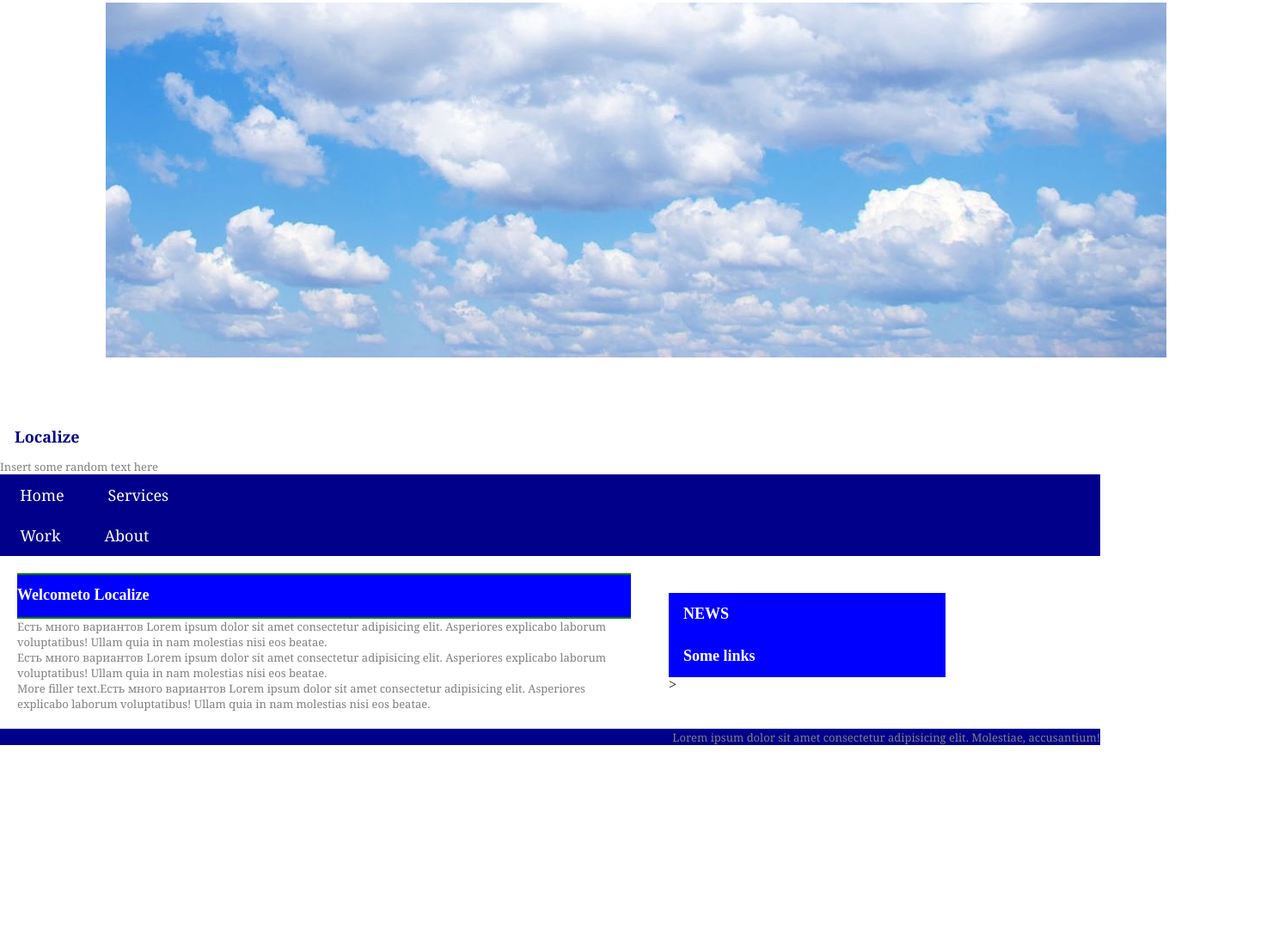
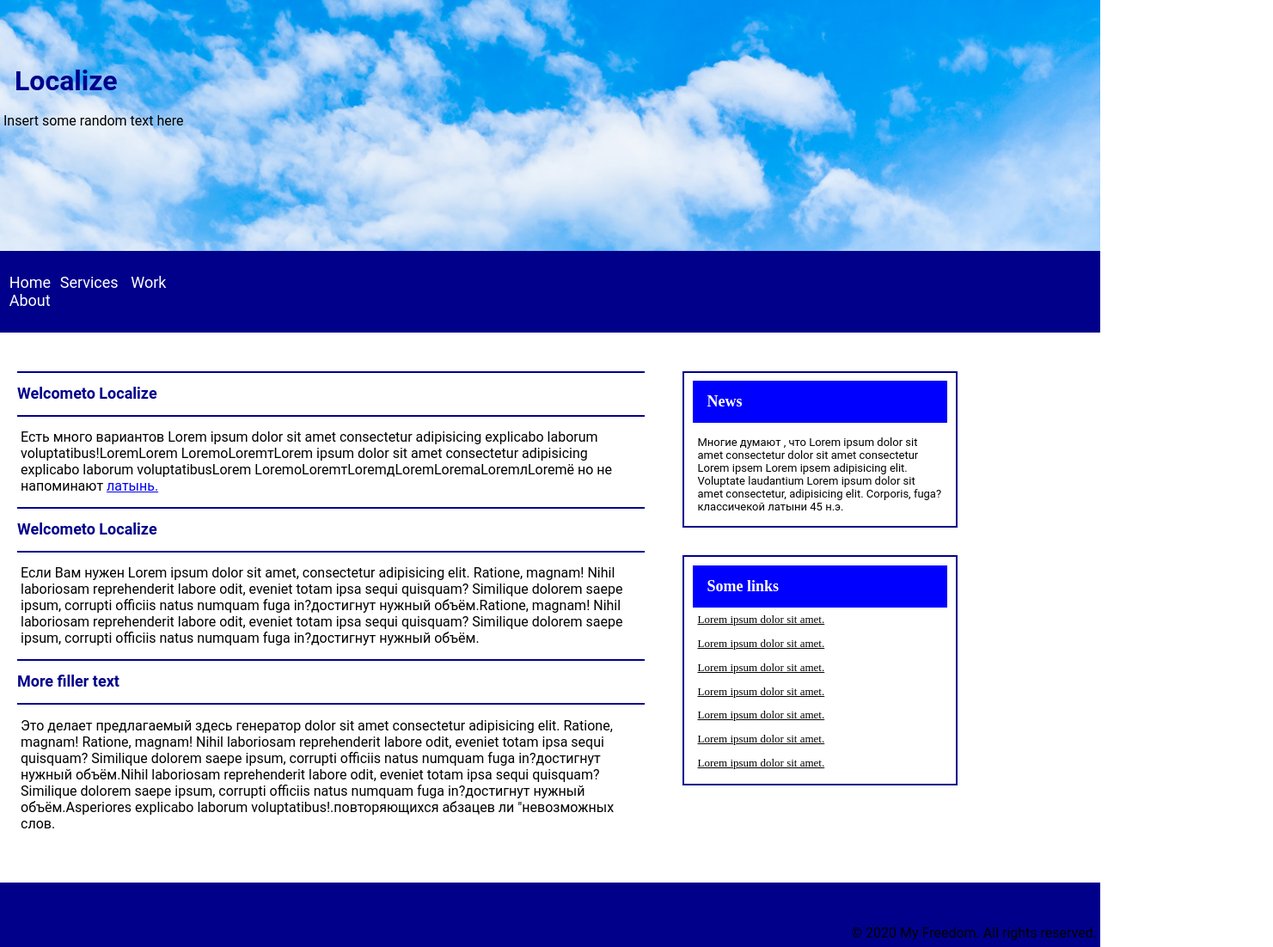
Before and after one commit to dzauchne/3.Inline-Block-model.Display, a plain HTML site: page Task3.3-DaryaZauchner/index.html in a window 1280 px wide. Shown: the part 59-1161 px from the top of the page at 86% size, 1481 px wide, since content can reach past the window. Before the commit the page ends 926 px from the top, so only its background shows below. Drawn offline with Linux system fonts and the light colour scheme.

Commit message:
Add files via upload
Task3.3 (changed)

```diff
--- a/Task3.3-DaryaZauchner/index.html
+++ b/Task3.3-DaryaZauchner/index.html
@@ -11,53 +11,62 @@
 
 <body>
     <header>
-        <div class="container ">
-            <a href="#" class="logo"> <img src="images/Sky(reduced).JPG" alt="picture"></a>
+        <div class="container">
             <h1>Localize</h1>
             <p>Insert some random text here</p>
         </div>
     </header>
     <nav>
         <div class="container ">
-            <a href="# ">Home</a>
-            <a href="# ">Services</a>
-            <a href="# ">Work</a>
-            <a href="# ">About</a>
+            <a class="Anker" href="#">Home</a><a class="Anker" href="#">Services</a> <a class="Anker" href="#">Work</a> <a class="Anker" href="#">About</a>
         </div>
     </nav>
     <main>
-        <div class="container ">
+        <div class="container">
             <div class="left-column ">
                 <h2>
                     Welcometo Localize
                 </h2>
-                <p>Есть много вариантов Lorem ipsum dolor sit amet consectetur adipisicing elit. Asperiores explicabo laborum voluptatibus! Ullam quia in nam molestias nisi eos beatae.
+                <p>Есть много вариантов Lorem ipsum dolor sit amet consectetur adipisicing explicabo laborum voluptatibus!LoremLorem LoremоLoremтLorem ipsum dolor sit amet consectetur adipisicing explicabo laborum voluptatibusLorem LoremоLoremтLoremдLoremLoremаLoremлLoremё
+                    но не напоминают
+                    <a href="латынь">латынь.</a>
                 </p>
-                <p>Есть много вариантов Lorem ipsum dolor sit amet consectetur adipisicing elit. Asperiores explicabo laborum voluptatibus! Ullam quia in nam molestias nisi eos beatae.
+                <h2>
+                    Welcometo Localize
+                </h2>
+                <p>Если Вам нужен Lorem ipsum dolor sit amet, consectetur adipisicing elit. Ratione, magnam! Nihil laboriosam reprehenderit labore odit, eveniet totam ipsa sequi quisquam? Similique dolorem saepe ipsum, corrupti officiis natus numquam fuga
+                    in?достигнут нужный объём.Ratione, magnam! Nihil laboriosam reprehenderit labore odit, eveniet totam ipsa sequi quisquam? Similique dolorem saepe ipsum, corrupti officiis natus numquam fuga in?достигнут нужный объём.
                 </p>
-                <p>More filler text.Есть много вариантов Lorem ipsum dolor sit amet consectetur adipisicing elit. Asperiores explicabo laborum voluptatibus! Ullam quia in nam molestias nisi eos beatae.
-                </p>
+                <h2>
+                    More filler text
+                </h2>
+                <p>Это делает предлагаемый здесь генератор dolor sit amet consectetur adipisicing elit. Ratione, magnam! Ratione, magnam! Nihil laboriosam reprehenderit labore odit, eveniet totam ipsa sequi quisquam? Similique dolorem saepe ipsum, corrupti
+                    officiis natus numquam fuga in?достигнут нужный объём.Nihil laboriosam reprehenderit labore odit, eveniet totam ipsa sequi quisquam? Similique dolorem saepe ipsum, corrupti officiis natus numquam fuga in?достигнут нужный объём.Asperiores
+                    explicabo laborum voluptatibus!.повторяющихся абзацев ли "невозможных слов. </p>
             </div>
-            <div class="right-column ">
+            <div class="right-column">
                 <div>
-                    <h3>NEWS
-                    </h3>
-                    <p>
+                    <h3>News</h3>
+                    <p>Многие думают , что Lorem ipsum dolor sit amet consectetur dolor sit amet consectetur Lorem ipsem Lorem ipsem adipisicing elit. Voluptate laudantium Lorem ipsum dolor sit amet consectetur, adipisicing elit. Corporis, fuga?классичекой
+                        латыни 45 н.э.
                     </p>
                 </div>
                 <div>
-                    <h3>Some links
-                    </h3>
-                    <p>
-                    </p>
-                    <div>
-                    </div>
-                </div>>
+                    <h3>Some links </h3>
+                    <a class="Lorem" href="#">Lorem ipsum dolor sit amet.</a>
+                    <a class="Lorem" href="#">Lorem ipsum dolor sit amet.</a>
+                    <a class="Lorem" href="#">Lorem ipsum dolor sit amet.</a>
+                    <a class="Lorem" href="#">Lorem ipsum dolor sit amet.</a>
+                    <a class="Lorem" href="#">Lorem ipsum dolor sit amet.</a>
+                    <a class="Lorem" href="#">Lorem ipsum dolor sit amet.</a>
+                    <a class="Lorem" href="#">Lorem ipsum dolor sit amet.</a>
+                </div>
             </div>
+        </div>
     </main>
     <footer>
-        <div class="container ">
-            <p>Lorem ipsum dolor sit amet consectetur adipisicing elit. Molestiae, accusantium!</p>
+        <div class="container">
+            <p color="white"> &copy; 2020 My Freedom. All rights reserved. </p>
         </div>
     </footer>
     </div>
--- a/Task3.3-DaryaZauchner/style.css
+++ b/Task3.3-DaryaZauchner/style.css
@@ -5,49 +5,43 @@
 }
 
 header {
-    background-image: url(.../images/Sky(reduced).jpg;
-    width: 100%;
+    background-image: url(./images/небо.JPG);
     background-repeat: no-repeat;
     background-size: cover;
-    font-family: Cambria;
+    padding-top: 120px;
+    padding-bottom: 138px;
+    font-family: Roboto;
 }
 
 .container {
     display: inline-block;
     max-width: 1146 px;
     margin: auto;
-    vertical-align: middle;
+    vertical-align: top;
 }
 
 h1 {
+    font-family: Roboto;
     color: darkblue;
-    display: block;
-    font-size: large;
+    display: inline-block;
+    font-size: extralarge;
     text-align: left;
     padding: 14px 17px 14px 17px;
 }
 
-p {
-    font-family: Cambria, Cochin, Georgia, Times, 'Times New Roman', serif;
-    color: grey;
-    font-size: small;
+nav {
+    background-color: darkblue;
+    font-family: Roboto;
+    padding-top: 26px;
+    padding-bottom: 27px;
 }
 
-nav {
-    display: inline-block;
-    width: 100%;
-    background-color: darkblue;
-    font-family: Cambria, Cochin, Georgia, Times, 'Times New Roman', serif;
-}
-
-a {
+.container .Anker {
     color: white;
     font-size: large;
     display: inline-block;
     text-decoration: none;
-    margin-left: 5%;
-    margin-right: 5%;
-    padding: 5%;
+    padding-left: 5%;
 }
 
 a:hover {
@@ -55,22 +49,66 @@ a:hover {
 }
 
 .left-column {
-    padding: 20px;
+    padding-left: 20px;
     display: inline-block;
-    width: 754px;
-    vertical-align: middle;
+    width: 750px;
+    vertical-align: top;
+    font-size: normal;
 }
 
 .right-column {
-    padding: 20px;
+    padding-left: 40px;
     display: inline-block;
-    width: 362px;
-    vertical-align: middle;
+    width: 360px;
+    vertical-align: top;
 }
 
-.left-column div {
-    border: solid 2 px blue;
-    padding: 19px;
+.Lorem {
+    color: black;
+}
+
+.right-column .Lorem {
+    color: black;
+    text-decoration: underline;
+    font-size: small;
+    display: inline-block;
+    padding: 2%;
+    text-align: left;
+}
+
+.right-column div {
+    border: solid 2px darkblue;
+    display: inline-block;
+    padding: 3%;
+}
+
+.container .right-column,
+div {
+    margin-bottom: 10%;
+}
+
+.container .right-column,
+.left-column {
+    margin-top: 4%;
+    margin-bottom: 4%;
+}
+
+.right-column div p {
+    font-size: small;
+    padding: 2%;
+    margin-top: 3%;
+}
+
+.container .left-column p {
+    padding-top: 2%;
+    padding-bottom: 2%;
+}
+
+p {
+    font-family: Roboto;
+    color: black;
+    font-size: normal;
+    padding: 4px;
 }
 
 h3 {
@@ -81,13 +119,14 @@ h3 {
 }
 
 h2 {
-    color: white;
+    color: darkblue;
+    font-family: Roboto;
     font-size: large;
     padding-top: 13px;
     padding-bottom: 15px;
-    background-color: blue;
-    border-top: 2px solid green;
-    border-bottom: 2px solid green;
+    border-top: solid 2px darkblue;
+    border-bottom: solid 2px darkblue;
+    vertical-align: top;
 }
 
 ul {
@@ -96,7 +135,9 @@ ul {
 
 footer {
     background-color: darkblue;
-    padding-bottom: 83??????;
-    padding-top: 83??????;
+    font-size: extrasmall;
+    font-family: Roboto;
+    padding-bottom: 90px;
+    padding-top: 45px;
     text-align: right;
 }
```
Also changed, not shown: Task3.3-DaryaZauchner/images/небо.jpg (added).
